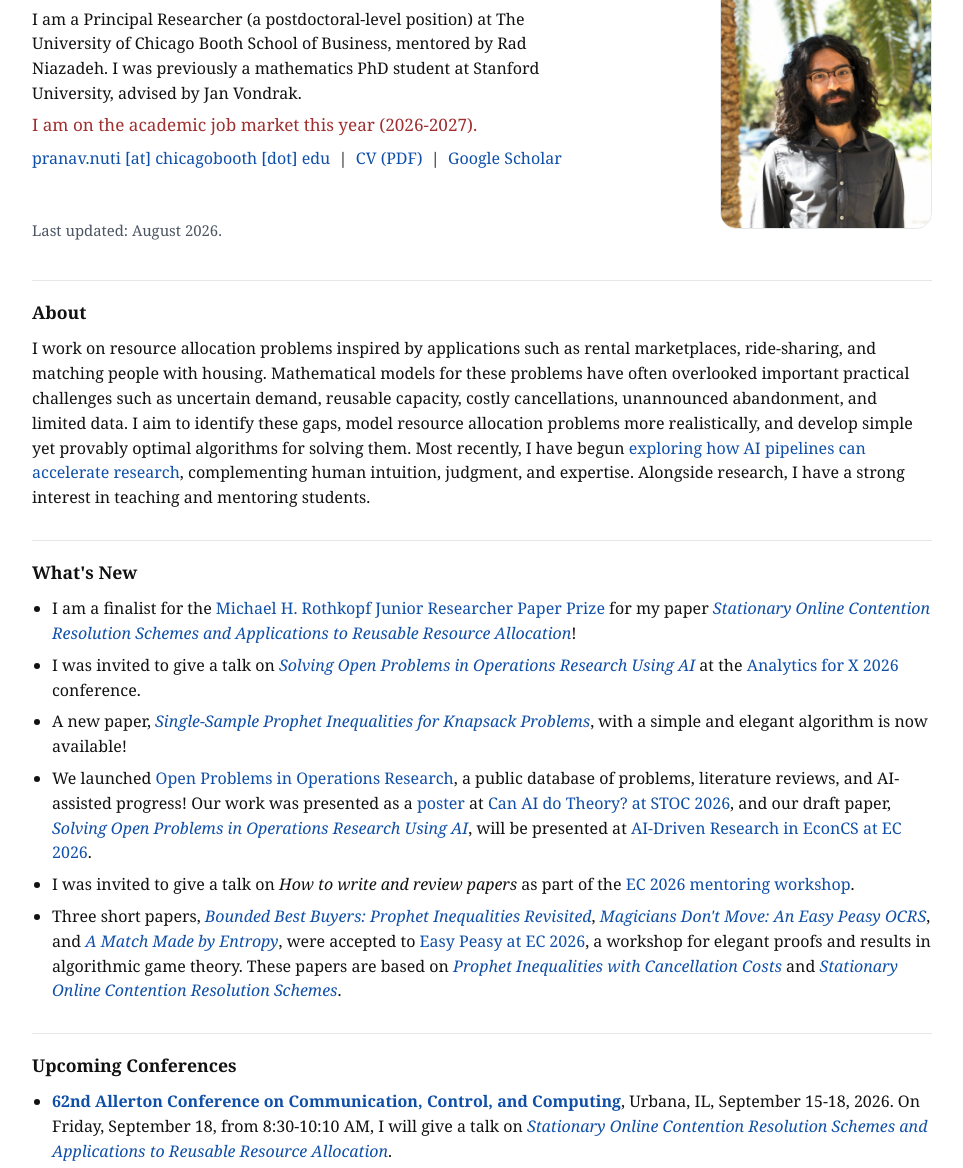
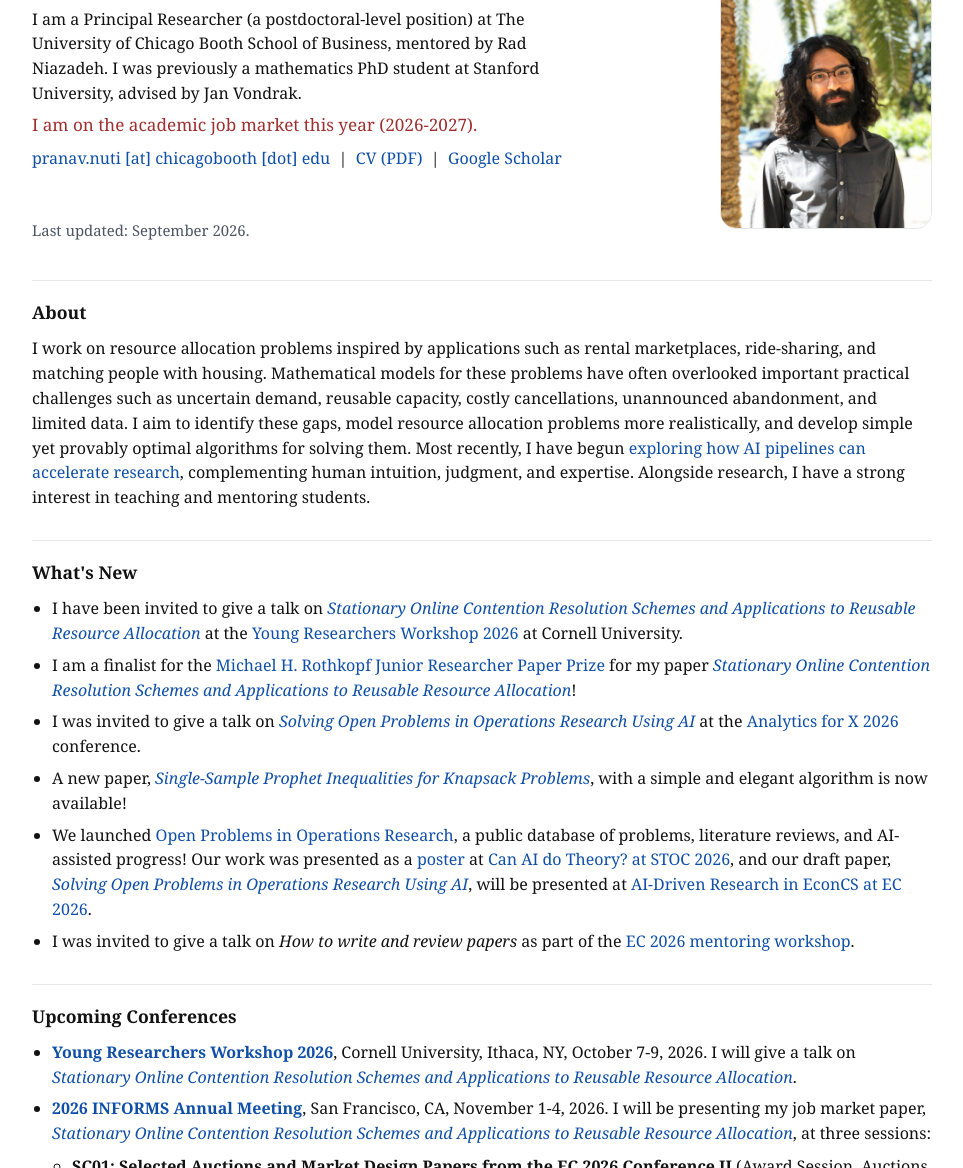
Before and after one commit to Pranav-Nuti/personal-website, a plain HTML site: page index.html in a window 1280 px wide. Shown: the part 93-1261 px from the top of the page, without its empty margins (158-1121 px from the left). Drawn offline with Linux system fonts and the light colour scheme.

Commit message:
Update Cornell workshop announcement and website news

```diff
--- a/index.html
+++ b/index.html
@@ -142,7 +142,7 @@
           &nbsp;|&nbsp;
           <a href="https://scholar.google.com/citations?user=BcOTHwgAAAAJ&hl=en&oi=ao">Google Scholar</a>
         </p>
-        <p class="updated-top">Last updated: August 2026.</p>
+        <p class="updated-top">Last updated: September 2026.</p>
         </div>
         <div class="profile-wrap">
           <img class="profile-photo" src="PranavNuti.jpg" alt="Portrait of Pranav Nuti">
@@ -159,12 +159,12 @@
     <section>
       <h2>What's New</h2>
       <ul>
+        <li>I have been invited to give a talk on <em><a href="Stationary%20Online%20Contention%20Resolution%20Schemes.pdf">Stationary Online Contention Resolution Schemes and Applications to Reusable Resource Allocation</a></em> at the <a href="https://www.duffield.cornell.edu/orie/young-researchers-workshop/">Young Researchers Workshop 2026</a> at Cornell University.</li>
         <li>I am a finalist for the <a href="https://connect.informs.org/auctionsandmarketdesign/awards654/awards">Michael H. Rothkopf Junior Researcher Paper Prize</a> for my paper <em><a href="Stationary%20Online%20Contention%20Resolution%20Schemes.pdf">Stationary Online Contention Resolution Schemes and Applications to Reusable Resource Allocation</a></em>!</li>
         <li>I was invited to give a talk on <em><a href="https://pranav-nuti.github.io/open-problems-in-or/index.html">Solving Open Problems in Operations Research Using AI</a></em> at the <a href="https://iora.nus.edu.sg/afx2026/">Analytics for X 2026</a> conference.</li>
         <li>A new paper, <em><a href="Single-Sample%20Prophet%20Inequalities%20for%20Knapsack%20Problems.pdf">Single-Sample Prophet Inequalities for Knapsack Problems</a></em>, with a simple and elegant algorithm is now available!</li>
         <li>We launched <a href="https://pranav-nuti.github.io/open-problems-in-or/index.html">Open Problems in Operations Research</a>, a public database of problems, literature reviews, and AI-assisted progress! Our work was presented as a <a href="Solving_Open_Problems_in_Operations_Research_using_AI_poster.pdf">poster</a> at <a href="https://pritishkamath.github.io/ai-tcs-stoc-2026/#posters">Can AI do Theory? at STOC 2026</a>, and our draft paper, <em><a href="Solving_Open_Problems_in_Operations_Research_using_AI.pdf">Solving Open Problems in Operations Research Using AI</a></em>, will be presented at <a href="https://sites.google.com/view/aieconcs26/">AI-Driven Research in EconCS at EC 2026</a>.</li>
         <li>I was invited to give a talk on <em>How to write and review papers</em> as part of the <a href="https://sites.google.com/view/ec2026mentoring/schedule-virtual">EC 2026 mentoring workshop</a>.</li>
-        <li>Three short papers, <em><a href="Bounded%20Best%20Buyers.pdf">Bounded Best Buyers: Prophet Inequalities Revisited</a></em>, <em><a href="Magician%27s%20Don%27t%20Move.pdf">Magicians Don't Move: An Easy Peasy OCRS</a></em>, and <em><a href="A%20Match%20Made%20by%20Entropy.pdf">A Match Made by Entropy</a></em>, were accepted to <a href="https://tlundy832.github.io/EzPzEC26/">Easy Peasy at EC 2026</a>, a workshop for elegant proofs and results in algorithmic game theory. These papers are based on <em><a href="https://arxiv.org/abs/2404.00527">Prophet Inequalities with Cancellation Costs</a></em> and <em><a href="https://arxiv.org/abs/2603.21532">Stationary Online Contention Resolution Schemes</a></em>.</li>
       </ul>
     </section>
 
@@ -172,8 +172,8 @@
       <h2>Upcoming Conferences</h2>
       <ul>
         <li>
-          <strong><a href="https://allerton.csl.illinois.edu/">62nd Allerton Conference on Communication, Control, and Computing</a></strong>, Urbana, IL, September 15-18, 2026.
-          On Friday, September 18, from 8:30-10:10 AM, I will give a talk on <em><a href="Stationary%20Online%20Contention%20Resolution%20Schemes.pdf">Stationary Online Contention Resolution Schemes and Applications to Reusable Resource Allocation</a></em>.
+          <strong><a href="https://www.duffield.cornell.edu/orie/young-researchers-workshop/">Young Researchers Workshop 2026</a></strong>, Cornell University, Ithaca, NY, October 7-9, 2026.
+          I will give a talk on <em><a href="Stationary%20Online%20Contention%20Resolution%20Schemes.pdf">Stationary Online Contention Resolution Schemes and Applications to Reusable Resource Allocation</a></em>.
         </li>
         <li>
           <strong><a href="https://meetings.informs.org/wordpress/annual/">2026 INFORMS Annual Meeting</a></strong>, San Francisco, CA, November 1-4, 2026.
```
